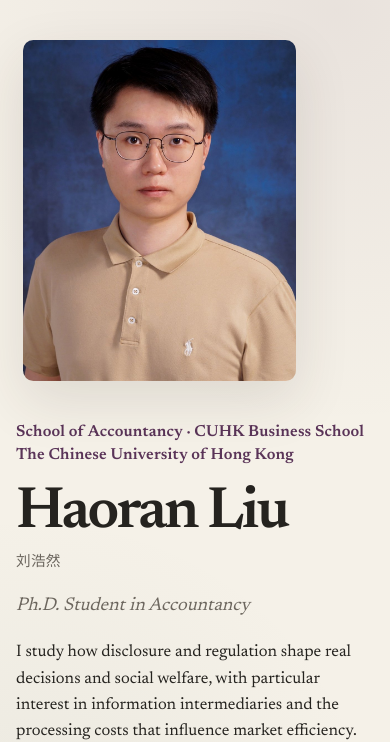
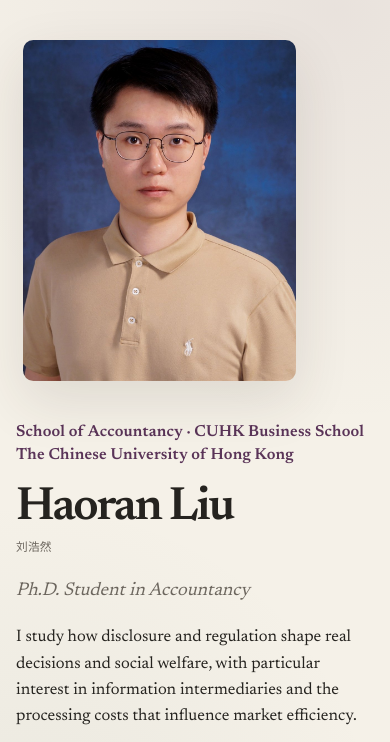
Before and after one commit to haoran-l/haoran-l.github.io, a plain HTML site: page index.html in a window 390 px wide. Shown: the part 71-813 px from the top of the page. Drawn offline with Linux system fonts and the light colour scheme; some icons are missing.

Commit message:
Tune mobile name scale

```diff
--- a/assets/css/styles.css
+++ b/assets/css/styles.css
@@ -471,7 +471,7 @@ img {
   }
 
   .home h1 {
-    font-size: clamp(3.25rem, 15vw, 4.5rem);
+    font-size: clamp(2.5rem, 12vw, 3.2rem);
   }
 
   .footer-shell {
```
